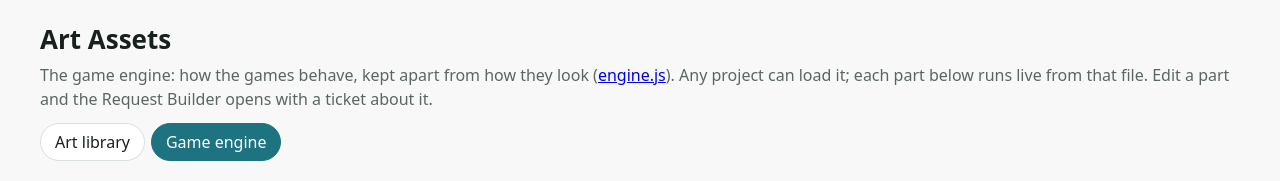
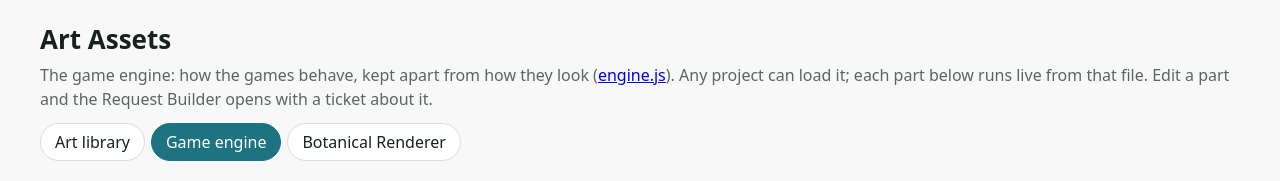
Before and after one commit to fenw1ck/Art-Assets, a plain HTML site: page engine.html in a window 1280 px wide. Shown: the top 181 px of the page. Drawn offline with Linux system fonts and the light colour scheme.

Commit message:
Add Botanical Renderer tab to game engine page

```diff
--- a/engine.html
+++ b/engine.html
@@ -19,7 +19,7 @@ small{color:var(--sub)}select{font:inherit;padding:6px;border-radius:8px;border:
 </style>
 </head><body>
 <header><h1>Art Assets</h1><p>The game engine: how the games behave, kept apart from how they look (<a href="https://github.com/fenw1ck/Art-Assets/blob/main/engine.js">engine.js</a>). Any project can load it; each part below runs live from that file. Edit a part and the Request Builder opens with a ticket about it.</p>
-<nav class="tabs"><a href="index.html">Art library</a><a href="engine.html" aria-current="page">Game engine</a></nav></header>
+<nav class="tabs"><a href="index.html">Art library</a><a href="engine.html" aria-current="page">Game engine</a><a href="botanical-renderer.html">Botanical Renderer</a></nav></header>
 <main id="parts"></main>
 <script src="core.js"></script><script src="plants.js"></script><script src="items.js"></script><script src="creatures.js"></script><script src="kitchen.js"></script><script src="traps.js"></script><script src="engine.js"></script>
 <script>
```
